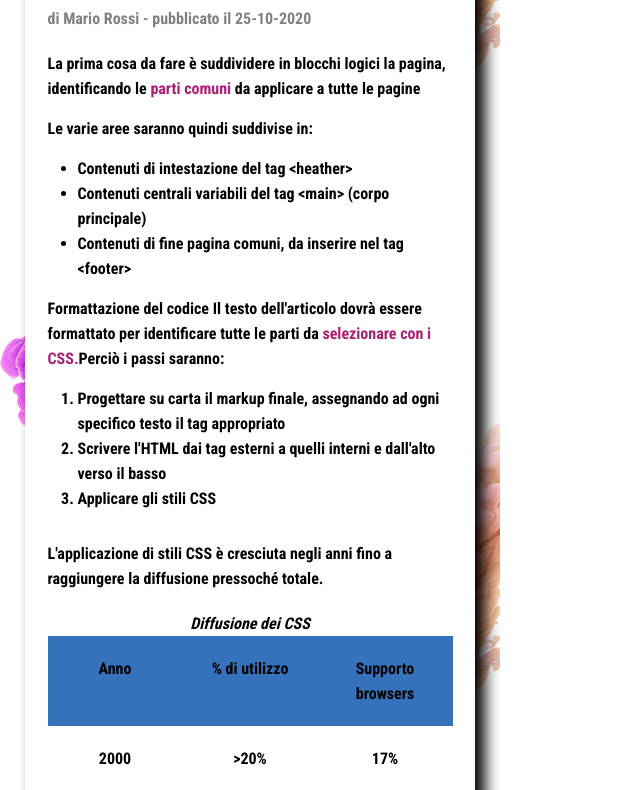
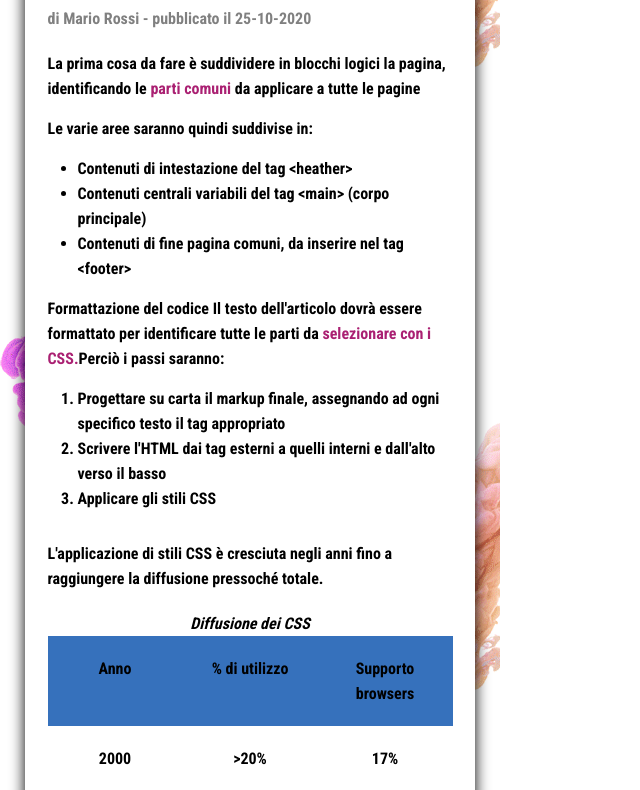
Before and after one commit to Avenez/Corso-Epicode-ES-DAY4, a plain HTML site: page 4_DAY/index.html in a window 1280 px wide. Shown: the part 495-1285 px from the top of the page, without its empty margins (0-640 px from the left). Drawn offline with Linux system fonts and the light colour scheme.

Commit message:
Update style.css

```diff
--- a/4_DAY/style.css
+++ b/4_DAY/style.css
@@ -26,7 +26,7 @@ font-family: 'Roboto Condensed', sans-serif;*/
 header,
 main,
 footer {
-  box-shadow: 10px 5px 15px black;
+  box-shadow: 0px 5px 15px black;
 }
 
 body {
```
